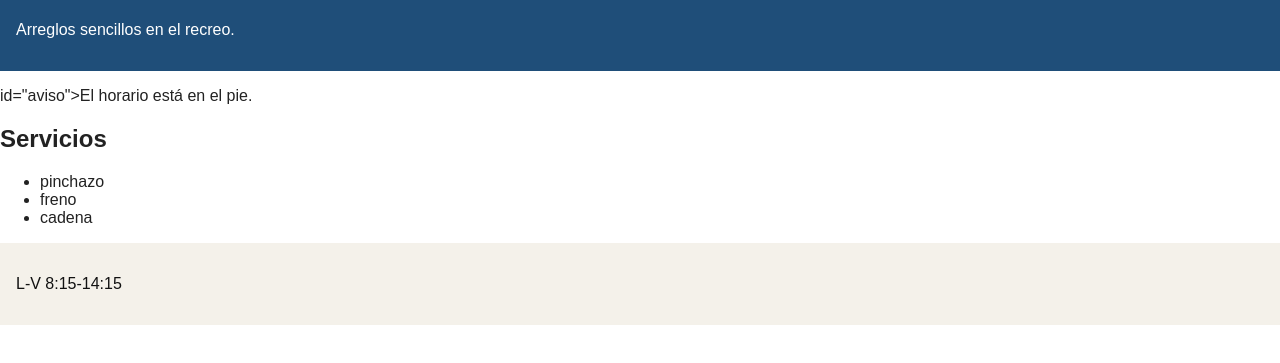
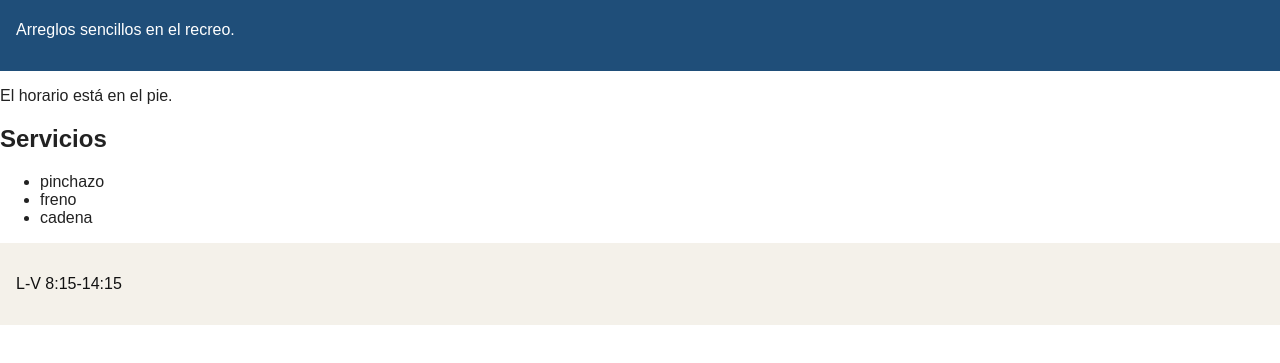
Before and after one commit to enekomunozbalma/taller-bicis-2627, a plain HTML site: page index.html in a window 1280 px wide. Shown: the part 75-438 px from the top of the page. Drawn offline with Linux system fonts and the light colour scheme.

Commit message:
Arreglo real para que no se vea el id

```diff
--- a/index.html
+++ b/index.html
@@ -11,7 +11,7 @@
     <p>Arreglos sencillos en el recreo.</p>
   </header>
   <main>
-    <p> id="aviso">El horario está en el pie.</p>
+    <p id="aviso">El horario está en el pie.</p>
     <section id="servicios">
       <h2>Servicios</h2>
       <ul>
```
